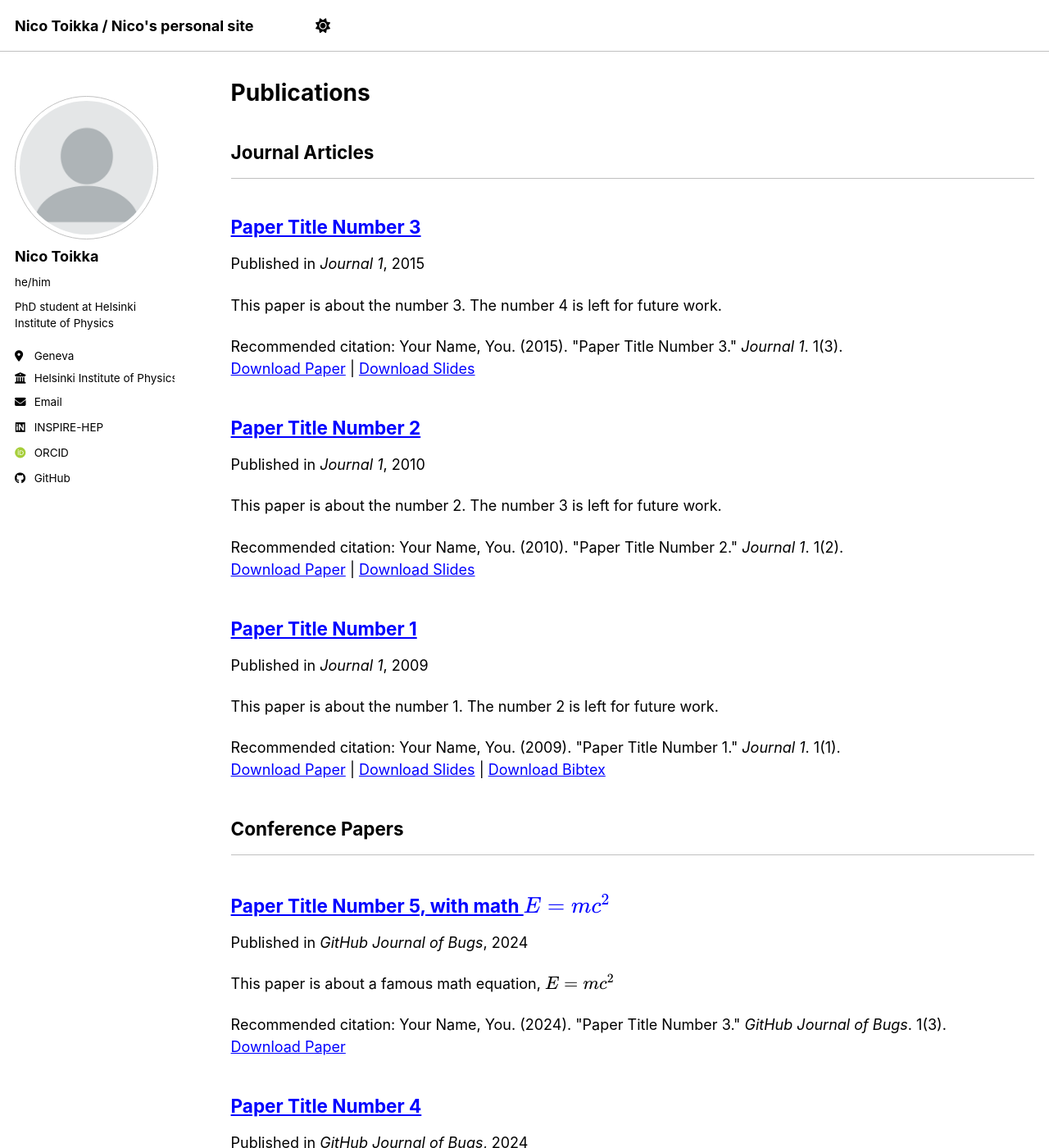
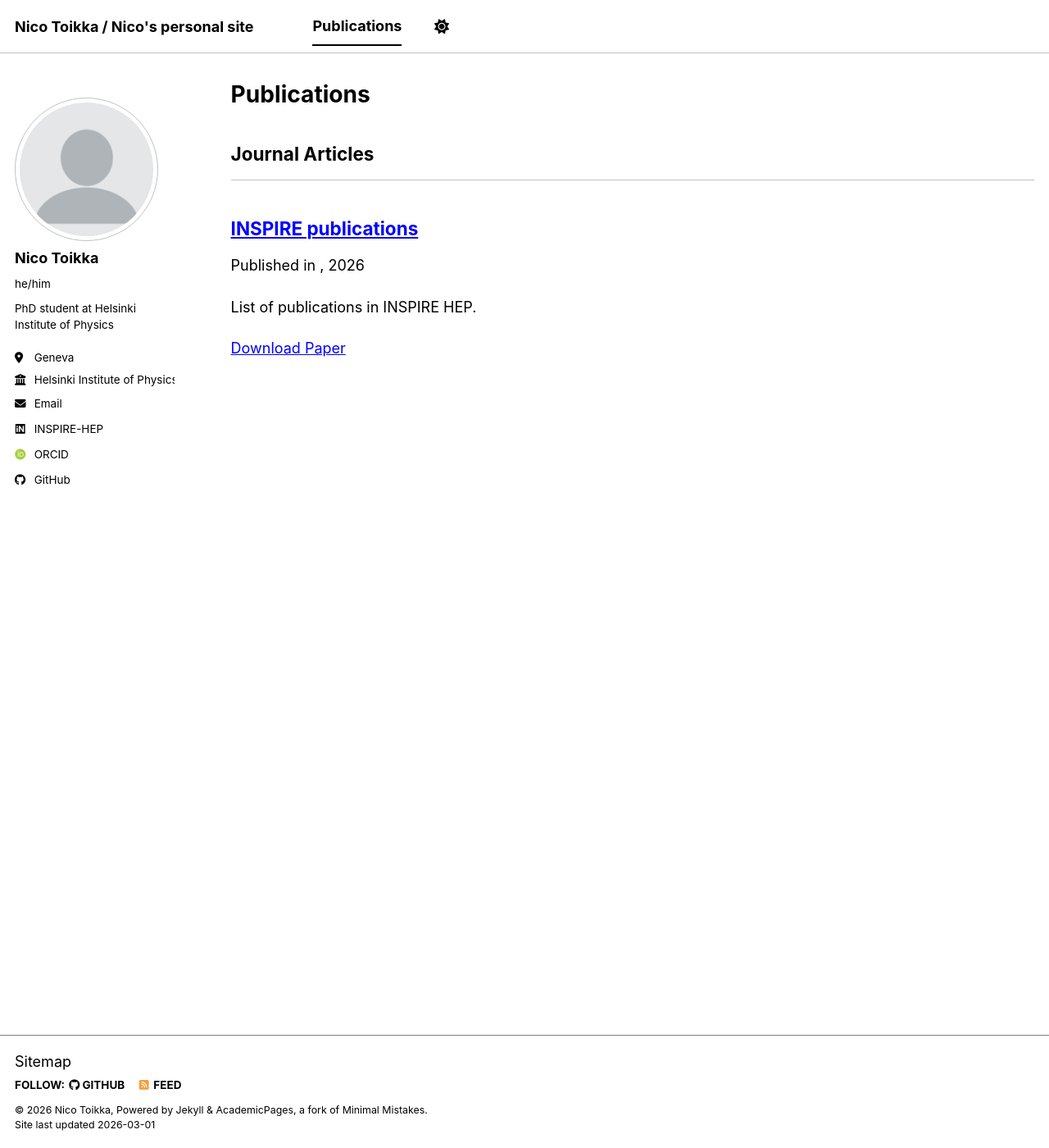
Before and after one commit to toicca/toicca.github.io, a Jekyll site: the page built from _pages/publications.html, in a window 1280 px wide and 1400 px high. Shown: the whole window at 82% size. Built offline with Jekyll 4.4.1, drawn with Linux system fonts in a browser that asks for light colours; some web fonts are replaced; a script bundle is joined from its source files by our own code; library files that are not in the unit come from our copies; some of the changed text lies outside the part shown.

Commit message:
chore: update publications

```diff
--- a/_data/navigation.yml
+++ b/_data/navigation.yml
@@ -8,8 +8,8 @@
 #      Markdown formatted page while the second is generated using JSON.
 
 main:
-  # - title: "Publications"
-  #   url: /publications/
+  - title: "Publications"
+    url: /publications/
 
   # - title: "Talks"
   #   url: /talks/
--- a/_publications/2009-10-01-paper-title-number-1.md
+++ /dev/null
@@ -1,14 +0,0 @@
----
-title: "Paper Title Number 1"
-collection: publications
-category: manuscripts
-permalink: /publication/2009-10-01-paper-title-number-1
-excerpt: 'This paper is about the number 1. The number 2 is left for future work.'
-date: 2009-10-01
-venue: 'Journal 1'
-slidesurl: 'https://academicpages.github.io/files/slides1.pdf'
-paperurl: 'https://academicpages.github.io/files/paper1.pdf'
-bibtexurl: 'https://academicpages.github.io/files/bibtex1.bib'
-citation: 'Your Name, You. (2009). &quot;Paper Title Number 1.&quot; <i>Journal 1</i>. 1(1).'
----
-The contents above will be part of a list of publications, if the user clicks the link for the publication than the contents of section will be rendered as a full page, allowing you to provide more information about the paper for the reader. When publications are displayed as a single page, the contents of the above "citation" field will automatically be included below this section in a smaller font.
--- a/_publications/2010-10-01-paper-title-number-2.md
+++ /dev/null
@@ -1,14 +0,0 @@
----
-title: "Paper Title Number 2"
-collection: publications
-category: manuscripts
-permalink: /publication/2010-10-01-paper-title-number-2
-excerpt: 'This paper is about the number 2. The number 3 is left for future work.'
-date: 2010-10-01
-venue: 'Journal 1'
-slidesurl: 'https://academicpages.github.io/files/slides2.pdf'
-paperurl: 'https://academicpages.github.io/files/paper2.pdf'
-citation: 'Your Name, You. (2010). &quot;Paper Title Number 2.&quot; <i>Journal 1</i>. 1(2).'
----
-
-The contents above will be part of a list of publications, if the user clicks the link for the publication than the contents of section will be rendered as a full page, allowing you to provide more information about the paper for the reader. When publications are displayed as a single page, the contents of the above "citation" field will automatically be included below this section in a smaller font.
--- a/_publications/2015-10-01-paper-title-number-3.md
+++ /dev/null
@@ -1,14 +0,0 @@
----
-title: "Paper Title Number 3"
-collection: publications
-category: manuscripts
-permalink: /publication/2015-10-01-paper-title-number-3
-excerpt: 'This paper is about the number 3. The number 4 is left for future work.'
-date: 2015-10-01
-venue: 'Journal 1'
-slidesurl: 'https://academicpages.github.io/files/slides3.pdf'
-paperurl: 'https://academicpages.github.io/files/paper3.pdf'
-citation: 'Your Name, You. (2015). &quot;Paper Title Number 3.&quot; <i>Journal 1</i>. 1(3).'
----
-
-The contents above will be part of a list of publications, if the user clicks the link for the publication than the contents of section will be rendered as a full page, allowing you to provide more information about the paper for the reader. When publications are displayed as a single page, the contents of the above "citation" field will automatically be included below this section in a smaller font.
--- a/_publications/2025-06-08-paper-title-number-5.md
+++ /dev/null
@@ -1,13 +0,0 @@
----
-title: "Paper Title Number 5, with math $$E=mc^2$$"
-collection: publications
-category: conferences
-permalink: /publication/2024-02-17-paper-title-number-4
-excerpt: 'This paper is about a famous math equation, $$E=mc^2$$'
-date: 2024-02-17
-venue: 'GitHub Journal of Bugs'
-paperurl: 'https://academicpages.github.io/files/paper3.pdf'
-citation: 'Your Name, You. (2024). &quot;Paper Title Number 3.&quot; <i>GitHub Journal of Bugs</i>. 1(3).'
----
-
-Using [MathJax](https://www.mathjax.org/) in the description is supported - $$E=mc^2$$ - however, the use must be mindful that the default delimiters are `$$...$$` and `\\[...\\]` which differs from the `$...$` that is typically expected.
--- /dev/null
+++ b/_publications/inspirehep-publications.md
@@ -0,0 +1,13 @@
+---
+title: "INSPIRE publications"
+collection: publications
+category: manuscripts
+permalink: /publication/inspirehep
+excerpt: 'List of publications in INSPIRE HEP.'
+date: 2026-03-01
+# venue: 'Journal 1'
+# slidesurl: 'https://academicpages.github.io/files/slides1.pdf'
+paperurl: 'https://inspirehep.net/authors/2905716'
+# bibtexurl: 'https://academicpages.github.io/files/bibtex1.bib'
+# citation: 'Your Name, You. (2009). &quot;Paper Title Number 1.&quot; <i>Journal 1</i>. 1(1).'
+---
```
Also changed, not shown: _publications/2024-02-17-paper-title-number-4.md (deleted, +0 -13 lines).
